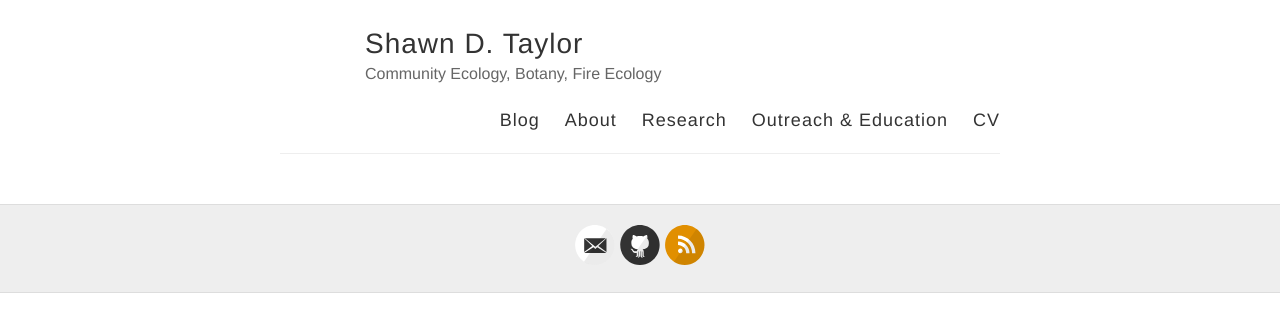
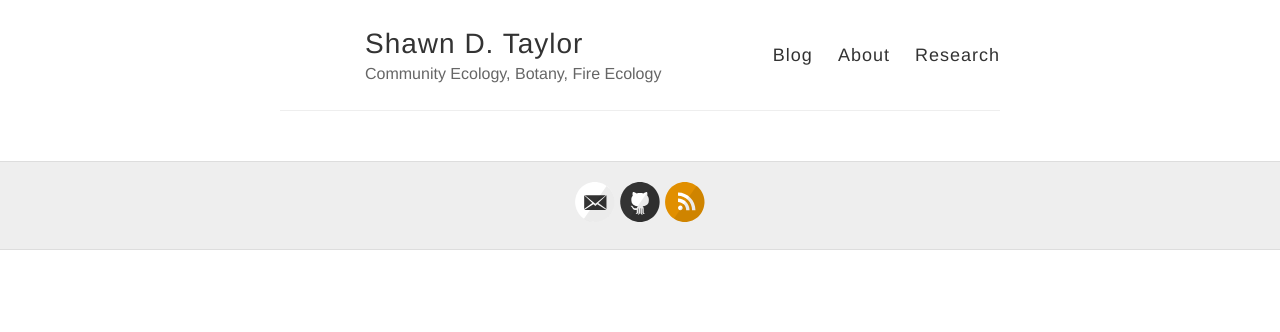
Before and after one commit to sdtaylor/sdtaylor.github.io, a Jekyll site: the page built from index.html, in a window 1280 px wide. Shown: the top 332 px of the page. Built offline with Jekyll 4.4.1, drawn with Linux system fonts in a browser that asks for light colours; Markdown is read by kramdown in place of the engine named in the settings.

Commit message:
got rid of CV link

```diff
--- a/_layouts/default.html
+++ b/_layouts/default.html
@@ -30,8 +30,6 @@
             <a href="{{ site.baseurl }}/">Blog</a>
             <a href="{{ site.baseurl }}/about">About</a>
             <a href="{{ site.baseurl }}/research">Research</a>
-            <a href="{{ site.baseurl }}/outreach_education">Outreach & Education</a>
-            <a href="https://github.com/aurielfournier/CV/blob/master/new_CV.md">CV</a>
           </nav>
         </header>
       </div>
```
